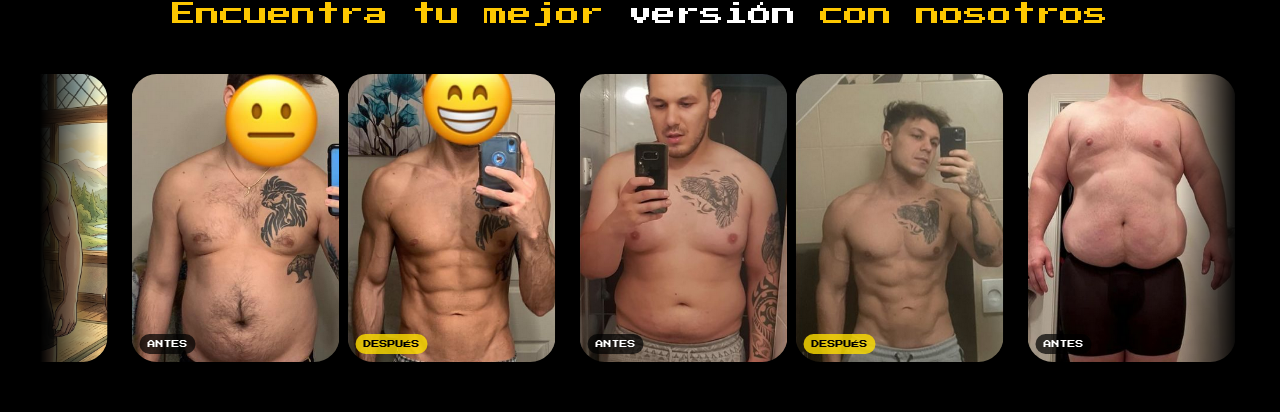
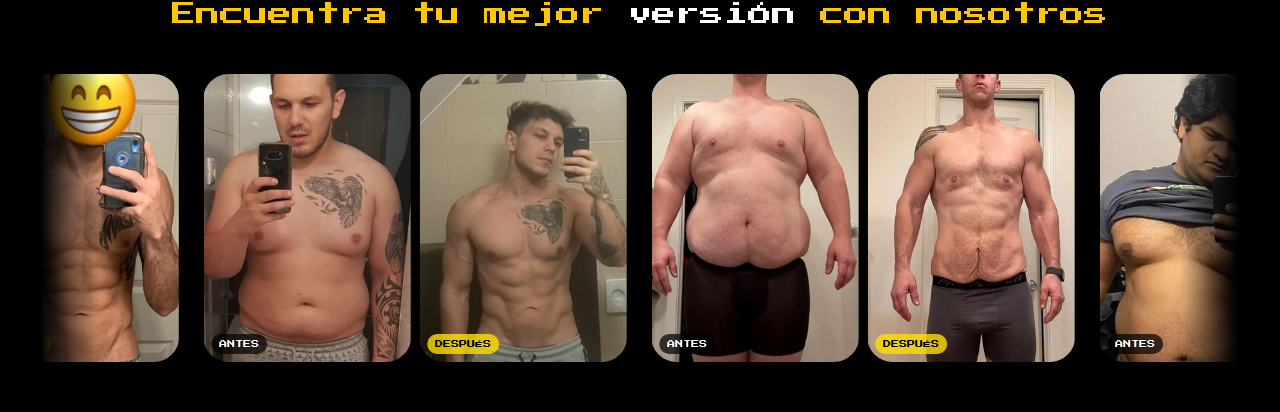
Before and after one commit to Luticlla/Proyecto-Agile, a Next.js app in the folder fullfit/: page / in a window 1280 px wide. Shown: the part 700-1112 px from the top of the page. Built offline with nearby package versions, Linux system fonts and the light colour scheme; no server answers.

Commit message:
Eliminar imagen Before After 1

```diff
--- a/fullfit/components/InfiniteScroll.tsx
+++ b/fullfit/components/InfiniteScroll.tsx
@@ -1,17 +1,14 @@
 import Image from 'next/image'
-import before1 from '@/Images/Before_gym/Before_1.png'
 import before2 from '@/Images/Before_gym/Before_2.png'
 import before3 from '@/Images/Before_gym/Before_3.png'
 import before4 from '@/Images/Before_gym/Before_4.png'
 import before5 from '@/Images/Before_gym/Before_5.png'
-import after1 from '@/Images/After_gym/After_1.png'
 import after2 from '@/Images/After_gym/After_2.png'
 import after3 from '@/Images/After_gym/After_3.png'
 import after4 from '@/Images/After_gym/After_4.png'
 import after5 from '@/Images/After_gym/After_5.png'
 
 const photos = [
-  { before: before1, after: after1 },
   { before: before2, after: after2 },
   { before: before3, after: after3 },
   { before: before4, after: after4 },
```
Also changed, not shown: fullfit/Images/After_gym/After_1.png (deleted), fullfit/Images/Before_gym/Before_1.png (deleted).
